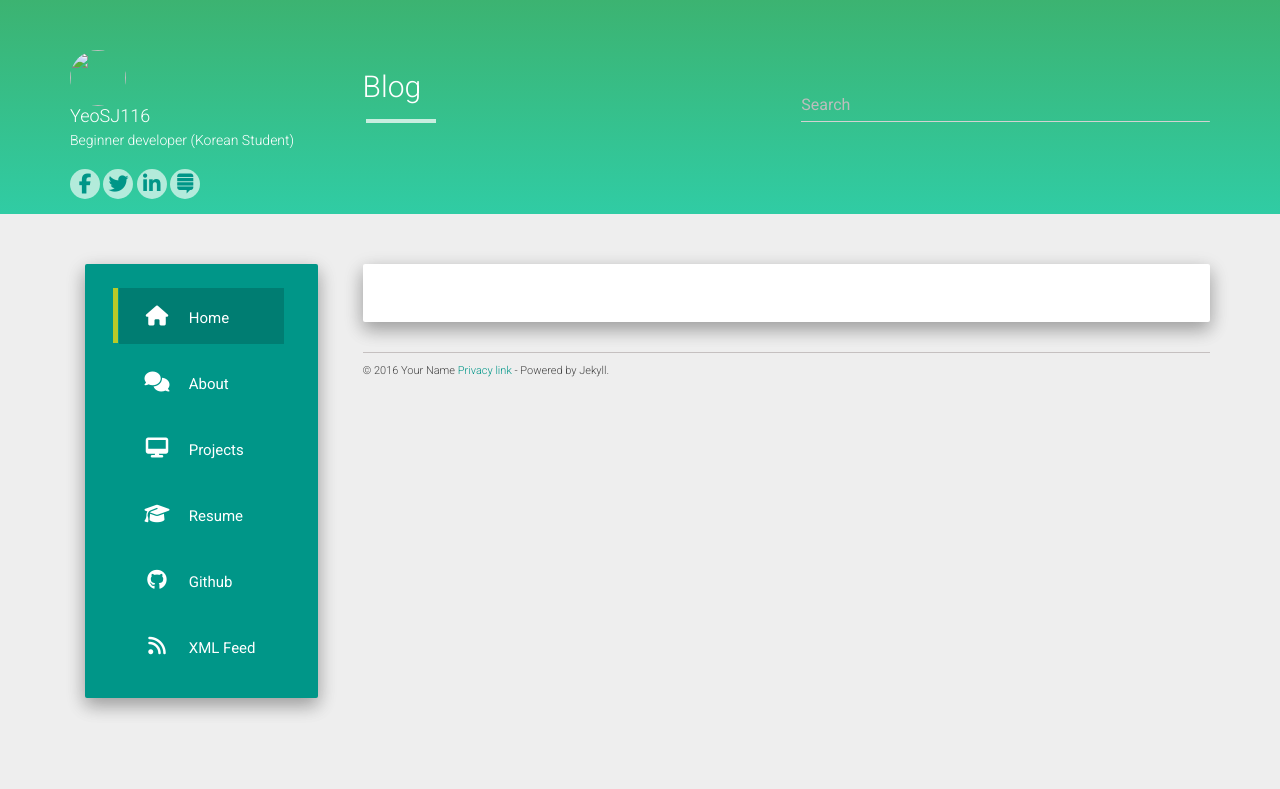
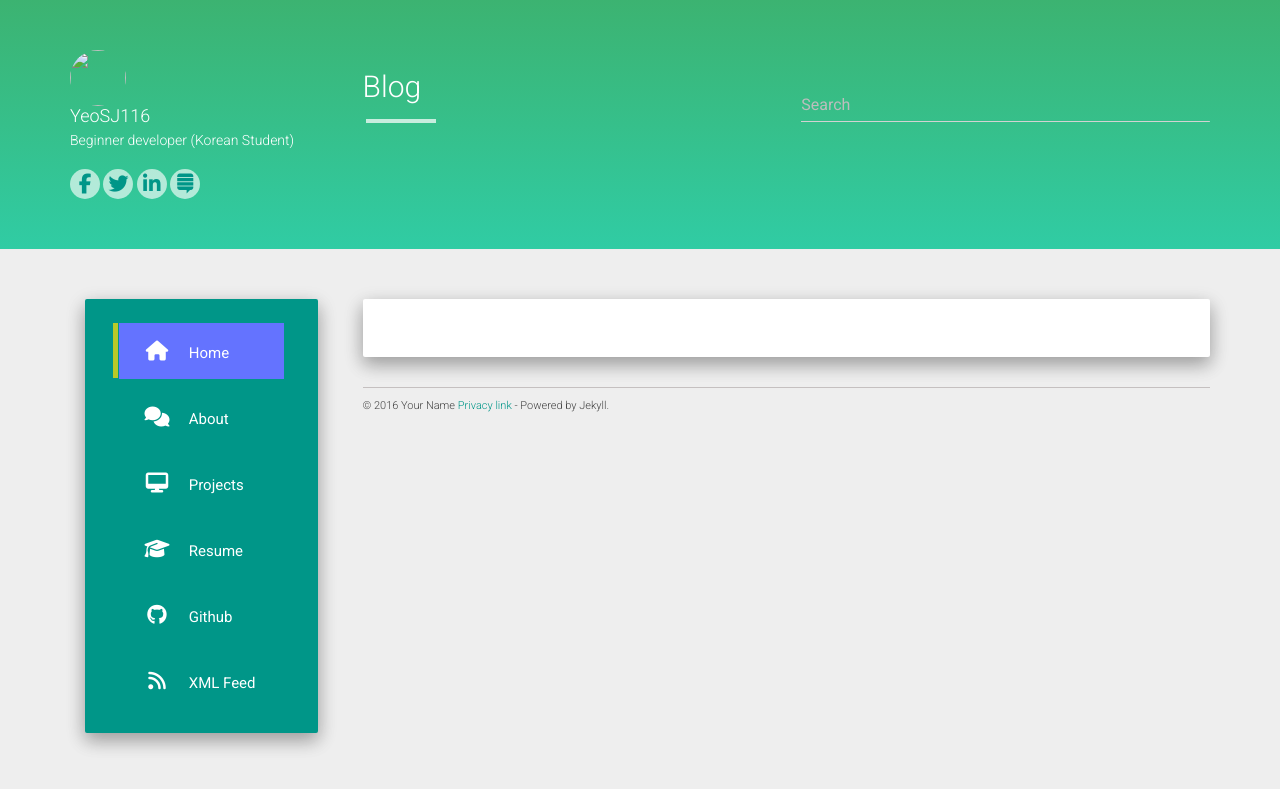
Before and after one commit to YeoSJ116/YeoSJ116.github.io, a Jekyll site: the page built from index.html, in a window 1280 px wide. Shown: the top 789 px of the page. Built offline with Jekyll 4.4.1, drawn with Linux system fonts in a browser that asks for light colours; nearby versions of some CDN libraries; the list of posts is cut into pages by our own code.

Commit message:
Update main.css

```diff
--- a/static/css/main.css
+++ b/static/css/main.css
@@ -3,7 +3,7 @@
     background: -moz-linear-gradient(top, #3CB371 0%, #30CCA4 100%);
     background: -webkit-linear-gradient(top, #3CB371 0%, #30CCA4 100%);
     background: linear-gradient(to bottom, #3CB371 0%, #30CCA4 100%);
-    padding: 50px 0 15px 0;
+    padding: 50px 0 50px 0;
     width: 100%;
 }
 .full{ font-size: 16px; }
@@ -73,7 +73,7 @@ p.info a {
 }
 
 .menu ul li a:hover, .menu ul li a:focus, li.current-menu-item > a{
-    background: #007D72;
+    background: #6473ff;
 }
 li.current-menu-item:before {
     content: "";
```
